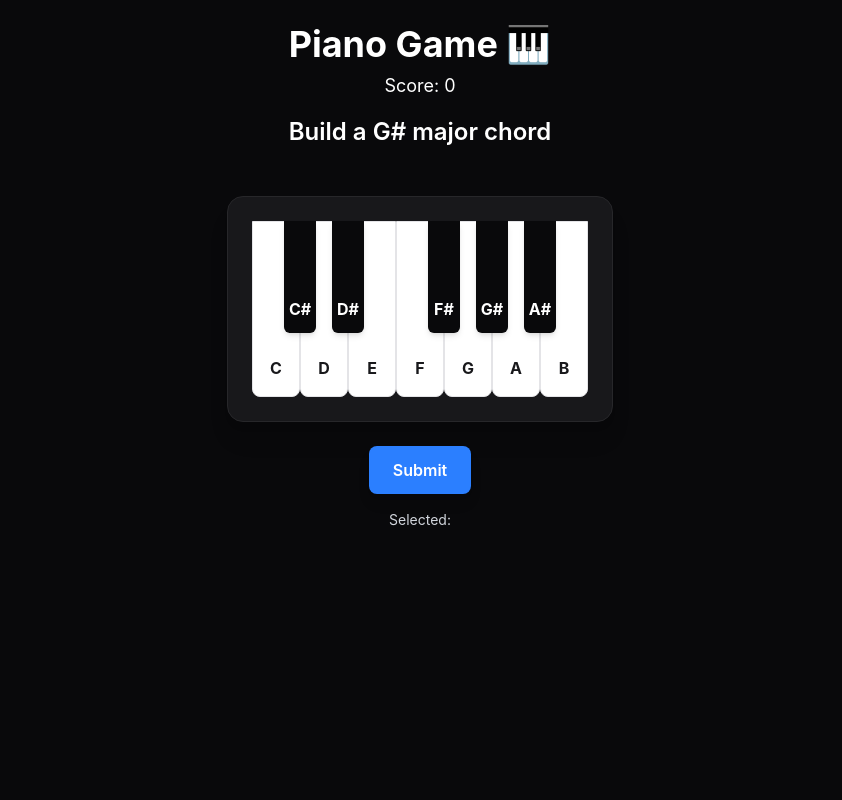
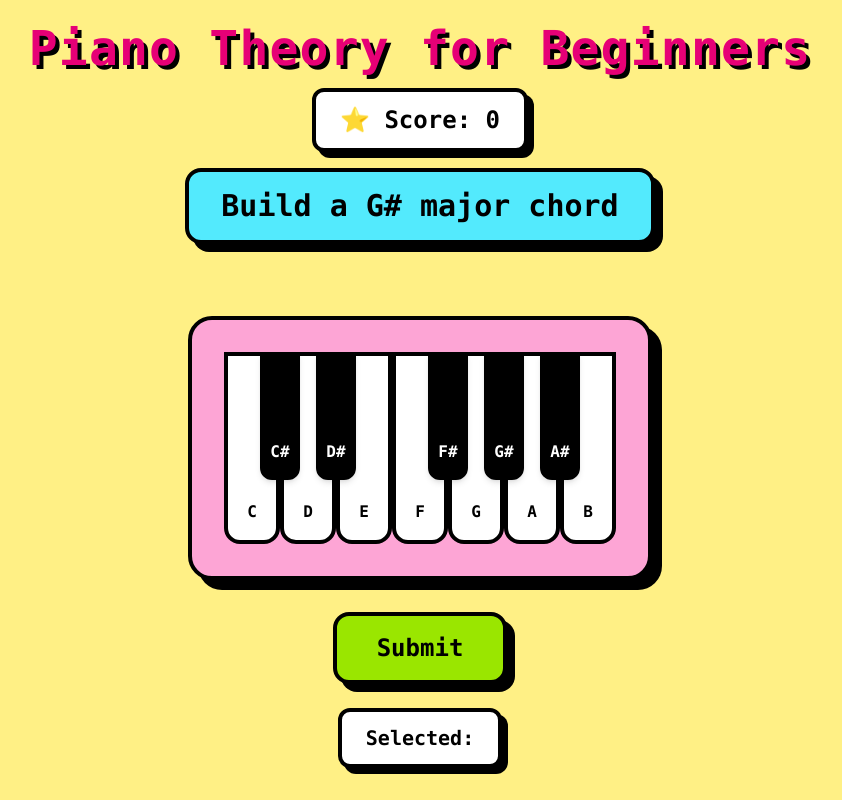
Before and after one commit to ashleyjacobk/piano-theory-game, a React (Vite) app: page / in a window 1280 px wide. Shown: the whole page, without its empty margins (220-1062 px from the left). Built offline with nearby package versions, Linux system fonts and the light colour scheme.

Commit message:
Major UI upgrade

```diff
--- a/src/App.jsx
+++ b/src/App.jsx
@@ -13,30 +13,30 @@ function App() {
 
   const isSelected = (note) => selectedNotes.includes(note);
   return (
-    <div className="min-h-screen bg-zinc-950 text-white flex flex-col items-center p-6">
+    <div className="min-h-screen bg-yellow-200 text-black flex flex-col items-center p-6 font-mono">
 
       {/* Title */}
-      <h1 className="text-4xl font-bold mb-2">
-        Piano Game 🎹
+      <h1 className="text-5xl font-black mb-4 text-pink-600 tracking-wide drop-shadow-[4px_4px_0px_rgba(0,0,0,1)]">
+        Piano Theory for Beginners
       </h1>
 
       {/* Score */}
-      <div className="text-lg mb-4">
-        Score: {score}
+      <div className="bg-white border-4 border-black px-6 py-3 rounded-xl text-2xl font-bold shadow-[6px_6px_0px_rgba(0,0,0,1)] mb-4">
+        ⭐ Score: {score}
       </div>
 
       {/* Prompt */}
-      <div className="text-2xl font-semibold mb-2">
+      <div className="bg-cyan-300 border-4 border-black rounded-2xl px-8 py-4 text-3xl font-black shadow-[8px_8px_0px_rgba(0,0,0,1)] mb-4 text-center max-w-2xl">
         {prompt.question}
       </div>
 
       {/* Feedback */}
-      <div className="h-6 text-green-400 mb-4">
+      <div className="h-10 text-2xl font-black mb-4 text-purple-700 animate-pulse">
         {feedback}
       </div>
 
       {/* Piano */}
-      <div className="flex justify-center p-6 bg-zinc-900 rounded-2xl border border-zinc-800 shadow-xl overflow-x-auto max-w-full select-none">
+      <div className="flex justify-center p-8 bg-pink-300 rounded-3xl border-4 border-black shadow-[10px_10px_0px_rgba(0,0,0,1)] overflow-x-auto max-w-full select-none">
         <div className="flex relative">
           {PIANO_KEYS.map((key, index) => {
             if (key.type === "white") {
@@ -48,12 +48,12 @@ function App() {
                   {/* White Key */}
                   <button
                     onClick={() => handleNoteClick(key.note)}
-                    className={`w-12 h-44 border border-zinc-200 font-bold flex items-end justify-center pb-4 rounded-b-lg active:translate-y-0.5 transition-all duration-150
+                    className={`w-14 h-48 border-4 border-black font-black flex items-end justify-center pb-4 rounded-b-2xl transition-all duration-100 active:translate-y-1
                     ${isSelected(key.note)
-                        ? "bg-blue-300"
-                        : "bg-white text-zinc-900"
-                      }
-                    `}>
+                        ? "bg-green-300 text-black"
+                        : "bg-white text-black"
+                      }`}
+                  >
                     {key.note}
                   </button>
 
@@ -62,12 +62,12 @@ function App() {
                     hasBlackKey && (
                       <button
                         onClick={() => handleNoteClick(nextKey.note)}
-                        className={`absolute top-0 right-0 translate-x-1/2 w-8 h-28 font-bold flex items-end justify-center pb-3 rounded-b-md active:translate-y-0.5 z-10 shadow-md transition-all duration-150
+                        className={`absolute top-0 right-0 translate-x-1/2 w-10 h-32 font-black flex items-end justify-center pb-3 rounded-b-xl z-10 shadow-md transition-all duration-100 active:translate-y-1 border-4 border-black
                         ${isSelected(nextKey.note)
-                            ? "bg-blue-500"
-                            : "bg-zinc-950 text-white"
-                          }
-                      `}>
+                            ? "bg-green-300 text-black"
+                            : "bg-black text-white"
+                          }`}
+                      >
                         {nextKey.note}
                       </button>
                     )
@@ -83,13 +83,13 @@ function App() {
       {/* Submit */}
       <button
         onClick={handleSubmit}
-        className="mt-6 px-6 py-3 bg-blue-500 rounded-lg font-semibold shadow-lg active:scale-95 transition"
+        className="mt-8 px-10 py-4 bg-lime-400 border-4 border-black rounded-2xl text-2xl font-black shadow-[8px_8px_0px_rgba(0,0,0,1)] hover:bg-lime-300 active:translate-y-1 transition"
       >
         Submit
       </button>
 
       {/* Selected notes */}
-      <div className="mt-4 text-sm text-gray-300">
+      <div className="mt-6 bg-white border-4 border-black px-6 py-3 rounded-xl text-xl font-bold shadow-[6px_6px_0px_rgba(0,0,0,1)]">
         Selected: {selectedNotes.join(" ")}
       </div>
 
```
